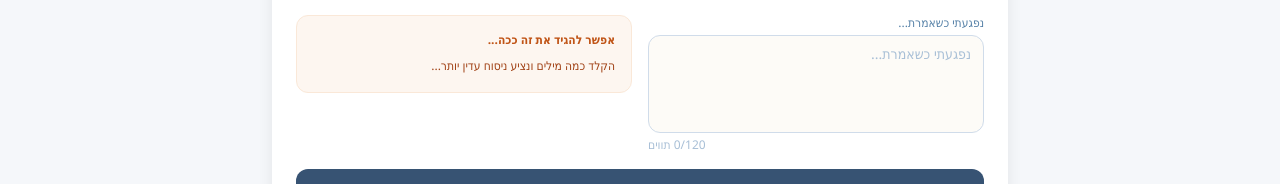
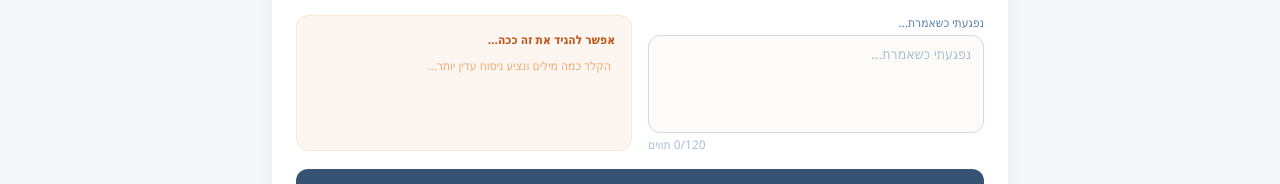
Before and after one commit to benjyalper/parents-app, a Next.js app: page /hurt in a window 1280 px wide. Shown: the part 514-698 px from the top of the page. Built offline with nearby package versions, Linux system fonts and the light colour scheme; no server answers; the database is empty.

Commit message:
Make reframe suggestion editable textarea, auto-fills from suggestion

```diff
--- a/src/components/HurtTracker.tsx
+++ b/src/components/HurtTracker.tsx
@@ -79,6 +79,16 @@ export default function HurtTracker() {
   const [formError, setFormError]   = useState('');
   const [formSuccess, setFormSuccess] = useState(false);
 
+  // Editable reframe suggestion — auto-updates when text changes, but user can edit it
+  const [reframeText, setReframeText] = useState('');
+  useEffect(() => {
+    if (text.trim()) {
+      setReframeText(getReframeSuggestion(text, language));
+    } else {
+      setReframeText('');
+    }
+  }, [text, language]);
+
   // Modal state
   const [selectedEntry, setSelectedEntry] = useState<HurtEntry | null>(null);
 
@@ -130,6 +140,7 @@ export default function HurtTracker() {
       setText('');
       setWriterId('');
       setTargetId('');
+      setReframeText('');
       setFormSuccess(true);
       setTimeout(() => setFormSuccess(false), 3000);
     } catch {
@@ -261,19 +272,22 @@ export default function HurtTracker() {
                   </p>
                 </div>
 
-                {/* Reframe suggestion panel */}
+                {/* Reframe suggestion — editable textarea */}
                 <div className="bg-primary-50 border border-primary-100 rounded-xl p-4 flex flex-col gap-2">
                   <p className="text-xs font-semibold text-primary-600">
                     {language === 'he' ? 'אפשר להגיד את זה ככה...' : 'You could say it like this...'}
                   </p>
-                  <p className="text-xs text-primary-700 leading-relaxed">
-                    {text.trim()
-                      ? getReframeSuggestion(text, language)
-                      : language === 'he'
+                  <textarea
+                    value={reframeText}
+                    onChange={(e) => setReframeText(e.target.value)}
+                    placeholder={
+                      language === 'he'
                         ? 'הקלד כמה מילים ונציע ניסוח עדין יותר...'
-                        : 'Start typing and we\'ll suggest a gentler way to say it...'
+                        : "Start typing and we'll suggest a gentler way..."
                     }
-                  </p>
+                    rows={4}
+                    className="text-xs text-primary-700 leading-relaxed bg-transparent resize-none focus:outline-none focus:ring-1 focus:ring-primary-300 rounded-lg px-1 placeholder:text-primary-300 w-full"
+                  />
                 </div>
               </div>
 
```
